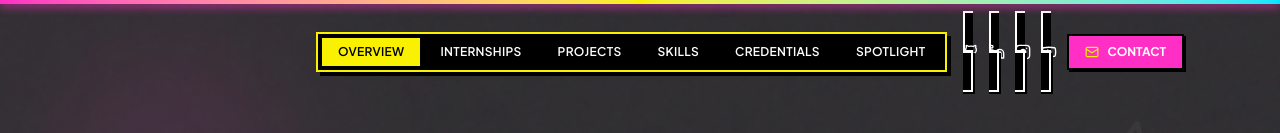
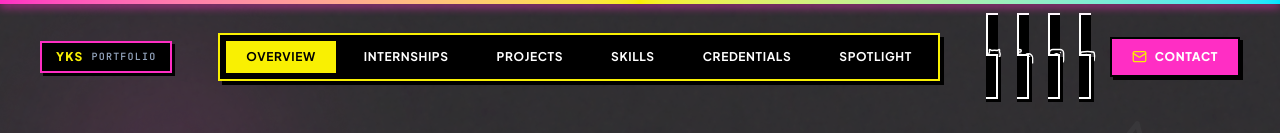
Before and after one commit to yashMsingh/portfolio, a React (Vite) app: page / in a window 1280 px wide. Shown: the top 133 px of the page. Built offline with nearby package versions, Linux system fonts and the light colour scheme.

Commit message:
style: increase spacing for header navigation and buttons

```diff
--- a/src/components/Header.tsx
+++ b/src/components/Header.tsx
@@ -1,5 +1,5 @@
 import { useState, useEffect } from "react";
-import { Menu, X, Github, Linkedin, Mail, Instagram, Youtube, Sun, Moon } from "lucide-react";
+import { Menu, X, Github, Linkedin, Mail, Instagram, Youtube } from "lucide-react";
 import { resumeData } from "../data";
 import { motion, AnimatePresence } from "motion/react";
 import Magnetic from "./ui/Magnetic";
@@ -11,7 +11,6 @@ interface HeaderProps {
 export default function Header({ activeSection }: HeaderProps) {
   const [isScrolled, setIsScrolled] = useState(false);
   const [mobileMenuOpen, setMobileMenuOpen] = useState(false);
-  const [isDark, setIsDark] = useState(true);
 
   useEffect(() => {
     const handleScroll = () => {
@@ -55,26 +54,34 @@ export default function Header({ activeSection }: HeaderProps) {
         transition={{ type: "spring", stiffness: 100, damping: 20, delay: 1.5 }}
         className={`fixed top-0 left-0 right-0 z-50 transition-all duration-300 ${
           isScrolled
-            ? "glass-panel rounded-none border-b-2 border-b-[var(--color-neon-magenta)] py-3 shadow-[0_4px_0_0_rgba(0,0,0,1)] bg-[var(--color-wall-dark)]/90"
-            : "bg-transparent py-5"
+            ? "glass-panel rounded-none border-b-2 border-b-[var(--color-neon-magenta)] py-3.5 shadow-[0_4px_0_0_rgba(0,0,0,1)] bg-[var(--color-wall-dark)]/95"
+            : "bg-transparent py-6"
         }`}
       >
-        <div className="max-w-6xl mx-auto px-4 md:px-8">
-          <div className="flex items-center justify-between gap-4 w-full">
-            {/* Left Spacer for Desktop Centering */}
-            <div className="hidden md:block flex-1" />
+        <div className="max-w-[1400px] mx-auto px-4 md:px-10">
+          <div className="flex items-center justify-between gap-6 w-full">
+            {/* Left Brand Badge */}
+            <div className="hidden md:flex items-center">
+              <button
+                onClick={() => scrollToSection("overview")}
+                className="flex items-center gap-2 px-3.5 py-1.5 bg-black border-2 border-[var(--color-neon-magenta)] text-white font-extrabold text-xs tracking-widest uppercase shadow-[3px_3px_0_0_rgba(0,0,0,1)] hover:bg-[var(--color-neon-magenta)] hover:text-black transition-all cursor-pointer"
+              >
+                <span className="text-[var(--color-acid-yellow)]">YKS</span>
+                <span className="text-[10px] text-slate-400 font-mono">PORTFOLIO</span>
+              </button>
+            </div>
 
             {/* Desktop Navigation Group */}
             <div className="flex-1 md:flex-initial flex justify-start md:justify-center">
-              <nav className="hidden md:flex items-center gap-1 bg-black border-2 border-[var(--color-acid-yellow)] p-1 rounded-none shadow-[4px_4px_0_0_rgba(0,0,0,1)]">
+              <nav className="hidden md:flex items-center gap-2 bg-black border-2 border-[var(--color-acid-yellow)] p-1.5 rounded-none shadow-[4px_4px_0_0_rgba(0,0,0,1)]">
                 {navItems.map((item) => {
                   const isActive = activeSection === item.id;
                   return (
                     <button
                       key={item.id}
                       onClick={() => scrollToSection(item.id)}
-                      className={`relative px-4 py-1.5 rounded-none font-display text-xs font-semibold tracking-wide uppercase transition-colors cursor-pointer ${
-                        isActive ? "text-black font-bold" : "text-white hover:text-[var(--color-neon-cyan)]"
+                      className={`relative px-4 lg:px-5 py-2 rounded-none font-display text-xs font-bold tracking-wider uppercase transition-colors cursor-pointer ${
+                        isActive ? "text-black" : "text-white hover:text-[var(--color-neon-cyan)]"
                       }`}
                     >
                       {isActive && (
@@ -92,16 +99,16 @@ export default function Header({ activeSection }: HeaderProps) {
             </div>
 
             {/* Action Buttons (Right) */}
-            <div className="hidden md:flex items-center justify-end gap-2.5 flex-1">
+            <div className="hidden md:flex items-center justify-end gap-3.5">
               <Magnetic intensity={0.2}>
                 <a
                   href={resumeData.github}
                   target="_blank"
                   rel="noreferrer referrer"
-                  className="p-2 rounded-none bg-black border-2 border-white text-white hover:border-[var(--color-neon-cyan)] hover:text-[var(--color-neon-cyan)] shadow-[2px_2px_0_0_rgba(0,0,0,1)] transition-all duration-200 hover:-translate-y-0.5"
+                  className="p-2.5 rounded-none bg-black border-2 border-white text-white hover:border-[var(--color-neon-cyan)] hover:text-[var(--color-neon-cyan)] shadow-[3px_3px_0_0_rgba(0,0,0,1)] transition-all duration-200 hover:-translate-y-0.5"
                   aria-label="GitHub Profile"
                 >
-                  <Github size={16} />
+                  <Github size={17} />
                 </a>
               </Magnetic>
               <Magnetic intensity={0.2}>
@@ -109,10 +116,10 @@ export default function Header({ activeSection }: HeaderProps) {
                   href={resumeData.linkedin}
                   target="_blank"
                   rel="noreferrer referrer"
-                  className="p-2 rounded-none bg-black border-2 border-white text-white hover:border-[var(--color-neon-cyan)] hover:text-[var(--color-neon-cyan)] shadow-[2px_2px_0_0_rgba(0,0,0,1)] transition-all duration-200 hover:-translate-y-0.5"
+                  className="p-2.5 rounded-none bg-black border-2 border-white text-white hover:border-[var(--color-neon-cyan)] hover:text-[var(--color-neon-cyan)] shadow-[3px_3px_0_0_rgba(0,0,0,1)] transition-all duration-200 hover:-translate-y-0.5"
                   aria-label="LinkedIn Profile"
                 >
-                  <Linkedin size={16} />
+                  <Linkedin size={17} />
                 </a>
               </Magnetic>
               {resumeData.instagram && (
@@ -121,10 +128,10 @@ export default function Header({ activeSection }: HeaderProps) {
                     href={resumeData.instagram}
                     target="_blank"
                     rel="noreferrer referrer"
-                    className="p-2 rounded-none bg-black border-2 border-white text-white hover:border-[var(--color-neon-cyan)] hover:text-[var(--color-neon-cyan)] shadow-[2px_2px_0_0_rgba(0,0,0,1)] transition-all duration-200 hover:-translate-y-0.5"
+                    className="p-2.5 rounded-none bg-black border-2 border-white text-white hover:border-[var(--color-neon-cyan)] hover:text-[var(--color-neon-cyan)] shadow-[3px_3px_0_0_rgba(0,0,0,1)] transition-all duration-200 hover:-translate-y-0.5"
                     aria-label="Instagram Profile"
                   >
-                    <Instagram size={16} />
+                    <Instagram size={17} />
                   </a>
                 </Magnetic>
               )}
@@ -134,10 +141,10 @@ export default function Header({ activeSection }: HeaderProps) {
                     href={resumeData.youtube}
                     target="_blank"
                     rel="noreferrer referrer"
-                    className="p-2 rounded-none bg-black border-2 border-white text-white hover:border-[var(--color-neon-cyan)] hover:text-[var(--color-neon-cyan)] shadow-[2px_2px_0_0_rgba(0,0,0,1)] transition-all duration-200 hover:-translate-y-0.5"
+                    className="p-2.5 rounded-none bg-black border-2 border-white text-white hover:border-[var(--color-neon-cyan)] hover:text-[var(--color-neon-cyan)] shadow-[3px_3px_0_0_rgba(0,0,0,1)] transition-all duration-200 hover:-translate-y-0.5"
                     aria-label="YouTube Channel"
                   >
-                    <Youtube size={16} />
+                    <Youtube size={17} />
                   </a>
                 </Magnetic>
               )}
@@ -145,9 +152,9 @@ export default function Header({ activeSection }: HeaderProps) {
               <Magnetic intensity={0.1}>
                 <a
                   href={`mailto:${resumeData.email}`}
-                  className="flex items-center gap-2 px-4 py-2 bg-[var(--color-neon-magenta)] text-white hover:bg-[var(--color-deep-purple)] border-2 border-black text-xs uppercase font-bold rounded-none shadow-[2px_2px_0_0_rgba(0,0,0,1)] transition-all duration-200 hover:-translate-y-0.5"
+                  className="flex items-center gap-2 px-5 py-2.5 bg-[var(--color-neon-magenta)] text-white hover:bg-[var(--color-deep-purple)] border-2 border-black text-xs uppercase font-extrabold tracking-wider rounded-none shadow-[3px_3px_0_0_rgba(0,0,0,1)] transition-all duration-200 hover:-translate-y-0.5"
                 >
-                  <Mail size={14} className="text-[var(--color-acid-yellow)]" />
+                  <Mail size={15} className="text-[var(--color-acid-yellow)]" />
                   <span>Contact</span>
                 </a>
               </Magnetic>
@@ -157,7 +164,7 @@ export default function Header({ activeSection }: HeaderProps) {
             <div className="flex md:hidden items-center gap-2 ml-auto">
               <button
                 onClick={() => setMobileMenuOpen(!mobileMenuOpen)}
-                className="p-2 text-white hover:text-[var(--color-neon-magenta)] bg-black border-2 border-white rounded-none cursor-pointer transition-colors flex items-center justify-center shadow-[2px_2px_0_0_rgba(0,0,0,1)]"
+                className="p-2.5 text-white hover:text-[var(--color-neon-magenta)] bg-black border-2 border-white rounded-none cursor-pointer transition-colors flex items-center justify-center shadow-[3px_3px_0_0_rgba(0,0,0,1)]"
                 aria-label="Toggle Menu"
               >
                 {mobileMenuOpen ? <X size={20} /> : <Menu size={20} />}
@@ -175,7 +182,7 @@ export default function Header({ activeSection }: HeaderProps) {
             animate={{ opacity: 1, y: 0 }}
             exit={{ opacity: 0, y: -20 }}
             transition={{ duration: 0.2 }}
-            className="fixed inset-x-0 top-[70px] z-40 p-4 mx-4 rounded-none bg-[var(--color-wall-mid)] border-4 border-black md:hidden shadow-[8px_8px_0_0_rgba(0,0,0,1)]"
+            className="fixed inset-x-0 top-[75px] z-40 p-5 mx-4 rounded-none bg-[var(--color-wall-mid)] border-4 border-black md:hidden shadow-[8px_8px_0_0_rgba(0,0,0,1)]"
           >
             <div className="flex flex-col gap-3 py-2">
               {navItems.map((item) => {
@@ -186,7 +193,7 @@ export default function Header({ activeSection }: HeaderProps) {
                     onClick={() => scrollToSection(item.id)}
                     className={`flex items-center gap-3 px-4 py-3 rounded-none font-display text-sm font-bold uppercase tracking-wide transition-all border-2 ${
                       isActive
-                        ? "bg-[var(--color-neon-cyan)] text-black border-black shadow-[2px_2px_0_0_rgba(0,0,0,1)]"
+                        ? "bg-[var(--color-acid-yellow)] text-black border-black shadow-[2px_2px_0_0_rgba(0,0,0,1)]"
                         : "text-white hover:bg-black/40 border-transparent"
                     }`}
                   >
@@ -197,7 +204,7 @@ export default function Header({ activeSection }: HeaderProps) {
               })}
 
               <div className="border-t-2 border-black my-2 pt-4 flex items-center justify-between px-2">
-                <div className="flex gap-2">
+                <div className="flex gap-2.5">
                   <a
                     href={resumeData.github}
                     target="_blank"
@@ -224,6 +231,16 @@ export default function Header({ activeSection }: HeaderProps) {
                       <Instagram size={18} />
                     </a>
                   )}
+                  {resumeData.youtube && (
+                    <a
+                      href={resumeData.youtube}
+                      target="_blank"
+                      rel="noreferrer referrer"
+                      className="p-2.5 rounded-none bg-black border-2 border-red-500 text-red-500 hover:bg-red-500 hover:text-white transition-colors"
+                    >
+                      <Youtube size={18} />
+                    </a>
+                  )}
                 </div>
 
                 <a
```
